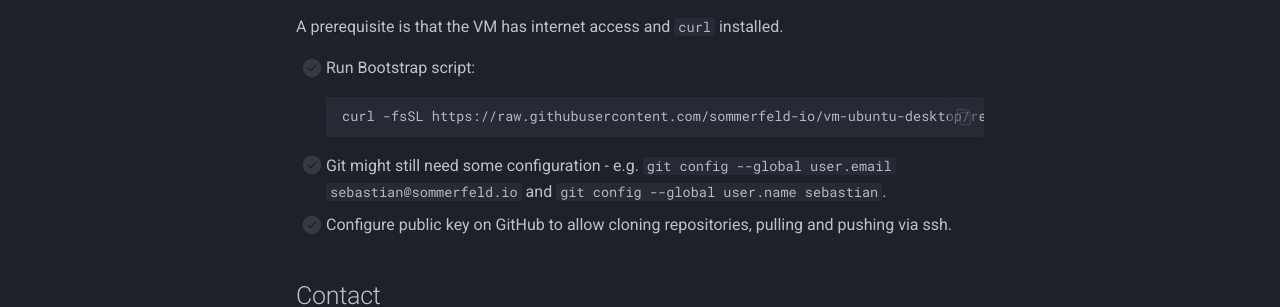
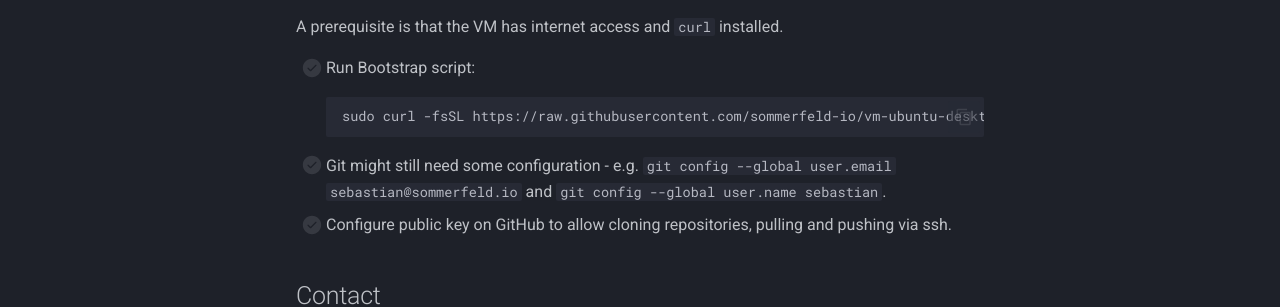
Before and after one commit to sommerfeld-io/vm-ubuntu-desktop, an MkDocs documentation site: the page built from docs/index.md, in a window 1280 px wide and 1246 px high. Shown: the part 711-1018 px from the top of the window. Built offline with MkDocs 1.6.1 and Material for MkDocs 9.7.7, drawn with Linux system fonts in a browser that asks for light colours; comment, search, counter and statistics services are not loaded.

Commit message:
fix: typo

````diff
--- a/docs/index.md
+++ b/docs/index.md
@@ -21,7 +21,7 @@ A prerequisite is that the VM has internet access and `curl` installed.
 
 - [ ] Run Bootstrap script:
     ```
-    curl -fsSL https://raw.githubusercontent.com/sommerfeld-io/vm-ubuntu-desktop/refs/heads/main/components/provision/bootstrap.sh | sudo bash -
+    sudo curl -fsSL https://raw.githubusercontent.com/sommerfeld-io/vm-ubuntu-desktop/refs/heads/main/components/provision/bootstrap.sh | bash -
     ```
 - [ ] Git might still need some configuration - e.g. `git config --global user.email sebastian@sommerfeld.io` and `git config --global user.name sebastian`.
 - [ ] Configure public key on GitHub to allow cloning repositories, pulling and pushing via ssh.
````
Also changed, not shown: 1 other file.
